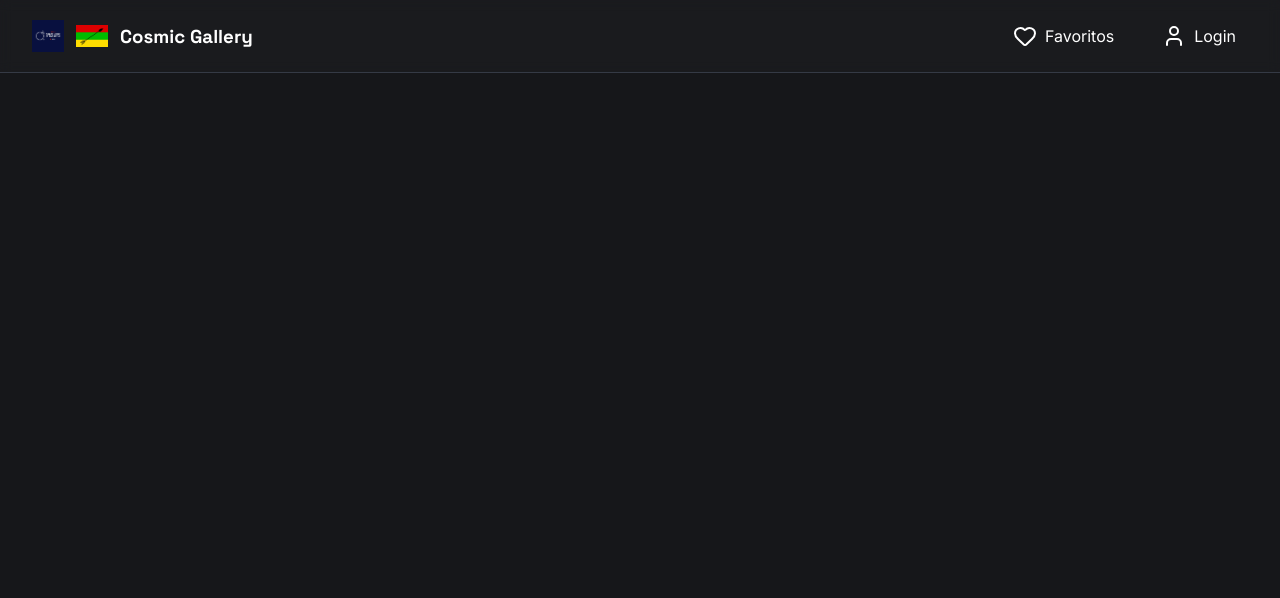
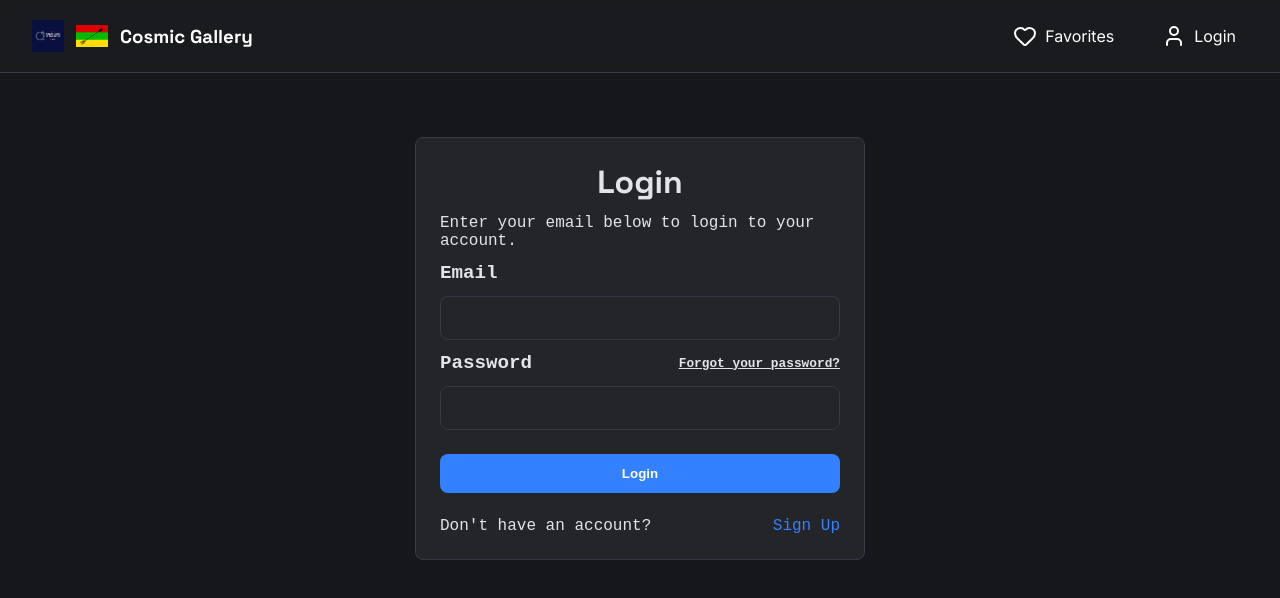
Before and after one commit to EdwinSteve/NasaProy, a React (Vite) app: page /login in a window 1280 px wide. Shown: the top 598 px of the page. Built offline with nearby package versions, Linux system fonts and the light colour scheme.

Commit message:
add flip card logic and auth views

```diff
--- a/src/Components/Greet.jsx
+++ b/src/Components/Greet.jsx
@@ -1,10 +1,10 @@
 import './Styles/Greet.css';
 
-export default function Greet() {
+export default function Greet({ title, message }) {
   return (
     <section className='greet'>
-      <h1>Cosmic Gallery</h1>
-      <p>Explore stunning images captured by NASA missions across the cosmos.<br/> Each card represents a unique glimpse into the universe.</p>
+      <h1>{title}</h1>
+      <p>{message}</p>
     </section>
   );
 }
--- a/src/Components/MediaCard.jsx
+++ b/src/Components/MediaCard.jsx
@@ -4,14 +4,17 @@ import { Heart, Satellite, CalendarDaysIcon, Tag, ArrowRight } from 'lucide-reac
 
 export default function MediaCard({ data }) {
   const [liked, setLiked] = useState(false);
+  const [flipped, setFlipped] = useState(false);
   const SRC_NULL = '/img_not_found.webp';
   const COLOR_LIKE = '#ff3c6d';
 
   return (
-    <article className='card'>
+    <article className={`card ${flipped ? 'flipped' : ''}`} onClick={() => setFlipped(!flipped)}>
+      <div className='card-inner'>
+        <div className='card-front'>
           <div className='cabezera-card'>
             <h2>{data.title}</h2>
-        <button className='heart-btn' onClick={() => setLiked(!liked)}>
+            <button className='heart-btn' onClick={(e) => { e.stopPropagation(); setLiked(!liked)} }>
               <Heart color={liked ? COLOR_LIKE : 'currentColor'}
                 fill={liked ? COLOR_LIKE : 'none'} />
             </button>
@@ -19,7 +22,7 @@ export default function MediaCard({ data }) {
 
           <span className='card-mission'>
             <Satellite />
-        Mission: {data.mission}
+            {data.mission}
           </span>
 
           <div className='card-tmb'>
@@ -39,10 +42,23 @@ export default function MediaCard({ data }) {
 
           <span className='card-pild'>{`Lat: ${data.center_latitude}, Lon: ${data.center_longitude}`}</span>
 
-      <button onClick={redirect}>
-        Ver mas
+          <button onClick={(e) => { e.stopPropagation(); redirect(); }}>
+            See more
             <ArrowRight />
           </button>
+        </div>
+
+        <div className='card-back'>
+          <img className='sticker-mission' src='/stickers/apollo11.png' />
+          <p>
+            The Apollo 11 mission was a historic milestone whose main objective was to land humans on the Moon and return them safely to Earth. It was the first time humanity set foot on another celestial body, marking a turning point in space exploration.
+          </p>
+
+          <p>
+            This image shows a micrograph of lunar sample 10017, collected during the Apollo 11 mission. The sample is a hornfelsed basalt, a type of volcanic rock that has undergone thermal metamorphism—likely caused by intense heat from meteorite impacts or solar exposure on the Moon’s surface.
+          </p>
+        </div>
+      </div>
     </article>
   );
 
--- a/src/Components/Navbar.jsx
+++ b/src/Components/Navbar.jsx
@@ -11,7 +11,7 @@ export default function Navbar() {
       </div>
 
       <ul className='links'>
-        <li className='link'><Heart/> Favoritos</li>
+        <li className='link'><Heart/> Favorites</li>
         <li className='link'><User/> Login</li>
       </ul>
     </nav>
--- a/src/Components/Styles/MediaCard.css
+++ b/src/Components/Styles/MediaCard.css
@@ -1,16 +1,57 @@
 .card {
-  padding: 24px;
-  display: flex;
-  flex-direction: column;
+  perspective: 1000px;
+  width: 100%;
+  height: 500px;
+  position: relative;
+}
+
+.card-inner {
+  position: relative;
+  width: 100%;
+  height: 100%;
+  transform-style: preserve-3d;
+  transition: transform 0.8s;
+}
+
+.card.flipped .card-inner {
+  transform: rotateY(180deg);
+}
+
+.card-front,
+.card-back {
+  position: absolute;
+  width: 100%;
+  height: 100%;
+  backface-visibility: hidden;
+  color: var(--card-text-grey);
   border: var(--muted) 1px solid;
   border-radius: 8px;
   background-color: var(--card);
-  color: var(--card-text-grey);
+  padding: 24px;
+  box-sizing: border-box;
+  overflow: hidden;
+}
+
+.card-front {
+  z-index: 2;
+  display: flex;
+  flex-direction: column;
   transition: transform 0.2s ease, box-shadow 0.2s ease;
 }
 
-.card:hover {
+.card-front:hover {
   transform: translateY(-4px);
+}
+
+.card-back {
+  transform: rotateY(180deg);
+  display: flex;
+  flex-direction: column;
+  justify-content: center;
+  align-items: center;
+  gap: 16px;
+  color: var(--card-text-grey);
+  overflow-y: auto;
 }
 
 span {
@@ -53,6 +94,10 @@ img:hover {
   transform: scale(1.05);
 }
 
+.sticker-mission {
+  width: 180px;
+}
+
 .card-info {
   padding: 12px 0;
   display: flex;
--- a/src/Pages/Gallery.jsx
+++ b/src/Pages/Gallery.jsx
@@ -80,7 +80,10 @@ export default function Gallery() {
 
   return (
     <>
-      <Greet />
+      <Greet title={'Cosmic Gallery'} message={<>
+        Explore stunning images captured by NASA missions across the cosmos.<br />
+        Each card represents a unique glimpse into the universe.
+      </>}/>
       <ContainerMediaCard>
         {dataList.map((item) => (
           <MediaCard key={item._id} data={item} />
--- /dev/null
+++ b/src/Pages/Login.jsx
@@ -0,0 +1,32 @@
+import { useState } from 'react';
+import './Styles/Login.css'
+
+export default function Login() {
+  const [isLogin, setIsLogin] = useState(true);
+
+  return (
+    <article className="container">
+      <h3>{isLogin ? 'Login' : 'Register'}</h3>
+      <p>{isLogin
+          ? 'Enter your email below to login to your account.'
+          : 'Create your account by entering your email and password.'}
+      </p>
+
+      <form>
+        <label for="email">Email</label>
+        <input type="email" id="email" name="email" required />
+
+        <label for="password">Password {isLogin && <span>Forgot your password?</span>}</label>
+        <input type="password" id="password" name="password" required />
+
+      </form>
+
+      <button className='btn-form' type="submit">{isLogin ? 'Login' : 'Register'}</button>
+
+      <div className='viewer'>
+        <p>{isLogin ? "Don't have an account?" : 'Already have an account?'}</p>
+        <span onClick={() => setIsLogin(!isLogin)}>{isLogin ? 'Sign Up' : 'Login'}</span>
+      </div>
+    </article>
+  );
+}
--- /dev/null
+++ b/src/Pages/RecoveryPass.jsx
@@ -0,0 +1,19 @@
+export default function RecoveryPass() {
+  return (
+    <article className="container">
+      <h3>Reset Password</h3>
+      <p>Enter the 6-digit verification code and your new password. The code was sent to your associated email address.</p>
+
+      <form>
+        <label for="verify-code">Verification Code</label>
+        <input type="verify-code" id="verify-code" name="verifyCode" placeholder="e.g. 123456" required />
+
+        <label for="password">New Password</label>
+        <input type="password" id="password" name="pass" required />
+
+      </form>
+
+      <button className='btn-form' type="submit">Reset Password</button>
+    </article>
+  );
+}
--- /dev/null
+++ b/src/Pages/Styles/Login.css
@@ -0,0 +1,79 @@
+.container {
+  text-align: left;
+  display: flex;
+  flex-direction: column;
+  gap: 12px;
+  margin: 4rem auto;
+  width: 450px;
+  color: var(--card-text-grey);
+  border: var(--muted) 1px solid;
+  border-radius: 8px;
+  background-color: var(--card);
+  padding: 24px;
+  font-size: 16px;
+  color: var(--pild-text);
+}
+
+.container h3 {
+  text-align: center;
+  font-size: 32px;
+  font-weight: 700;
+  font-family: var(--space-grotesk);
+}
+
+.container form {
+  display: flex;
+  flex-direction: column;
+  gap: 12px;
+  margin-bottom: 12px;
+}
+
+.container form label {
+  display: flex;
+  justify-content: space-between;
+  align-items: center;
+  font-size: 1.2rem;
+  font-weight: bold;
+}
+
+.container form label span {
+  cursor: pointer;
+  font-size: 0.8rem;
+  text-decoration: underline;
+}
+
+.container form input {
+  font: inherit;
+  padding: 12px 8px;
+  background: transparent;
+  border-radius: 8px;
+  border: var(--muted) 1px solid;
+  outline: none;
+  color: inherit;
+}
+
+.container form input:focus {
+  outline: none;
+  box-shadow: none;
+  border: 1px solid var(--blue);
+}
+
+.btn-form {
+  background-color: var(--blue);
+}
+
+.btn-form:hover {
+  background-color: var(--blue-hover);
+}
+
+.viewer {
+  margin-top: 12px;
+  display: flex;
+  align-items: center;
+  justify-content: space-between;
+}
+
+.viewer span {
+  cursor: pointer;
+  color: var(--blue);
+}
--- /dev/null
+++ b/src/Pages/Styles/RecoveryPass.css
@@ -0,0 +1,67 @@
+.container {
+  text-align: left;
+  display: flex;
+  flex-direction: column;
+  gap: 12px;
+  margin: 4rem auto;
+  width: 450px;
+  color: var(--card-text-grey);
+  border: var(--muted) 1px solid;
+  border-radius: 8px;
+  background-color: var(--card);
+  padding: 24px;
+  font-size: 16px;
+  color: var(--pild-text);
+}
+
+.container h3 {
+  text-align: center;
+  font-size: 32px;
+  font-weight: 700;
+  font-family: var(--space-grotesk);
+}
+
+.container form {
+  display: flex;
+  flex-direction: column;
+  gap: 12px;
+  margin-bottom: 12px;
+}
+
+.container form label {
+  display: flex;
+  justify-content: space-between;
+  align-items: center;
+  font-size: 1.2rem;
+  font-weight: bold;
+}
+
+.container form label span {
+  cursor: pointer;
+  font-size: 0.8rem;
+  text-decoration: underline;
+}
+
+.container form input {
+  font: inherit;
+  padding: 12px 8px;
+  background: transparent;
+  border-radius: 8px;
+  border: var(--muted) 1px solid;
+  outline: none;
+  color: inherit;
+}
+
+.container form input:focus {
+  outline: none;
+  box-shadow: none;
+  border: 1px solid var(--blue);
+}
+
+.btn-form {
+  background-color: var(--blue);
+}
+
+.btn-form:hover {
+  background-color: var(--blue-hover);
+}
--- a/src/index.css
+++ b/src/index.css
@@ -2,6 +2,8 @@
 
 :root {
   --title: #3381ff;
+  --blue: #3381ff;
+  --blue-hover: #1f6fe0;
   --background: #16171a;
   --card-text: #fafafa;
   --card-text-grey: #8f96a3;
```
Also changed, not shown: src/App.jsx (+6 -1 lines), src/Pages/Fav.jsx (added, +91 -0 lines), public/stickers/apollo11.png (added). Lines whose indentation alone changed are shown as unchanged.
